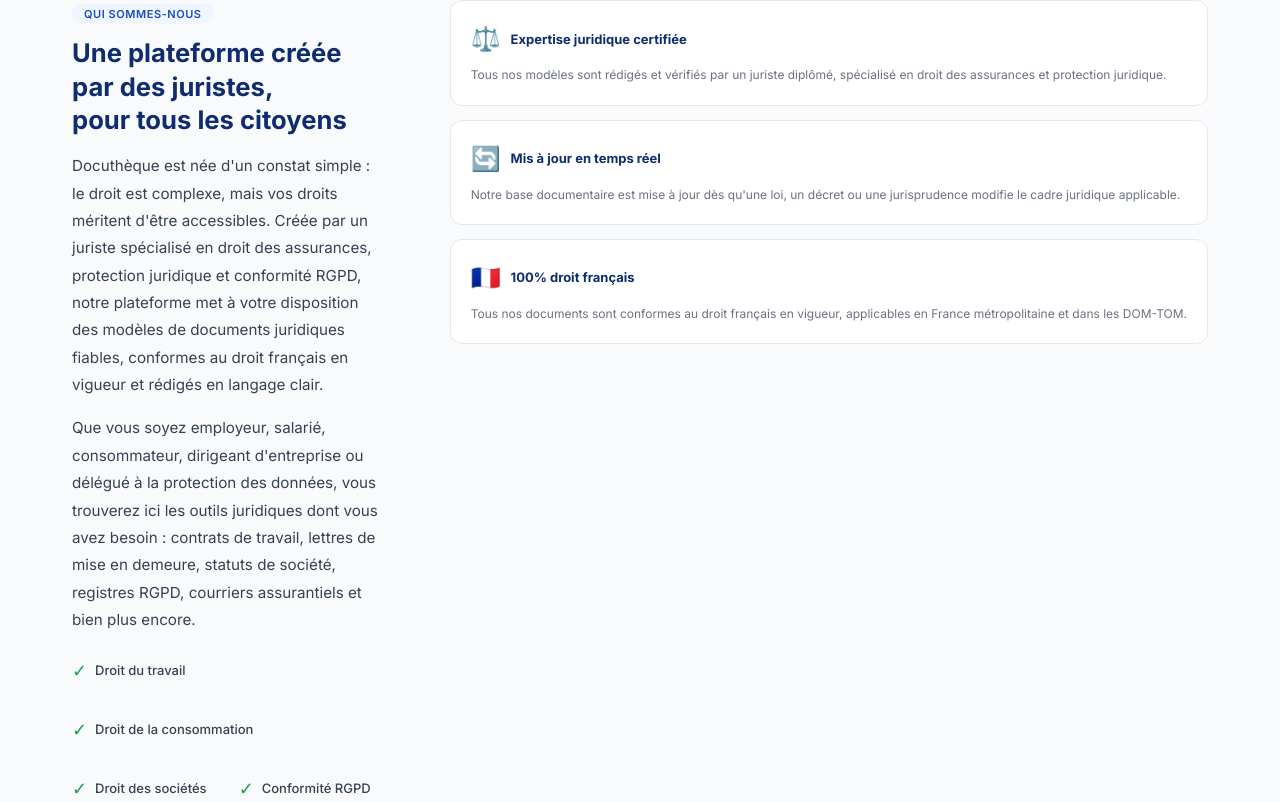
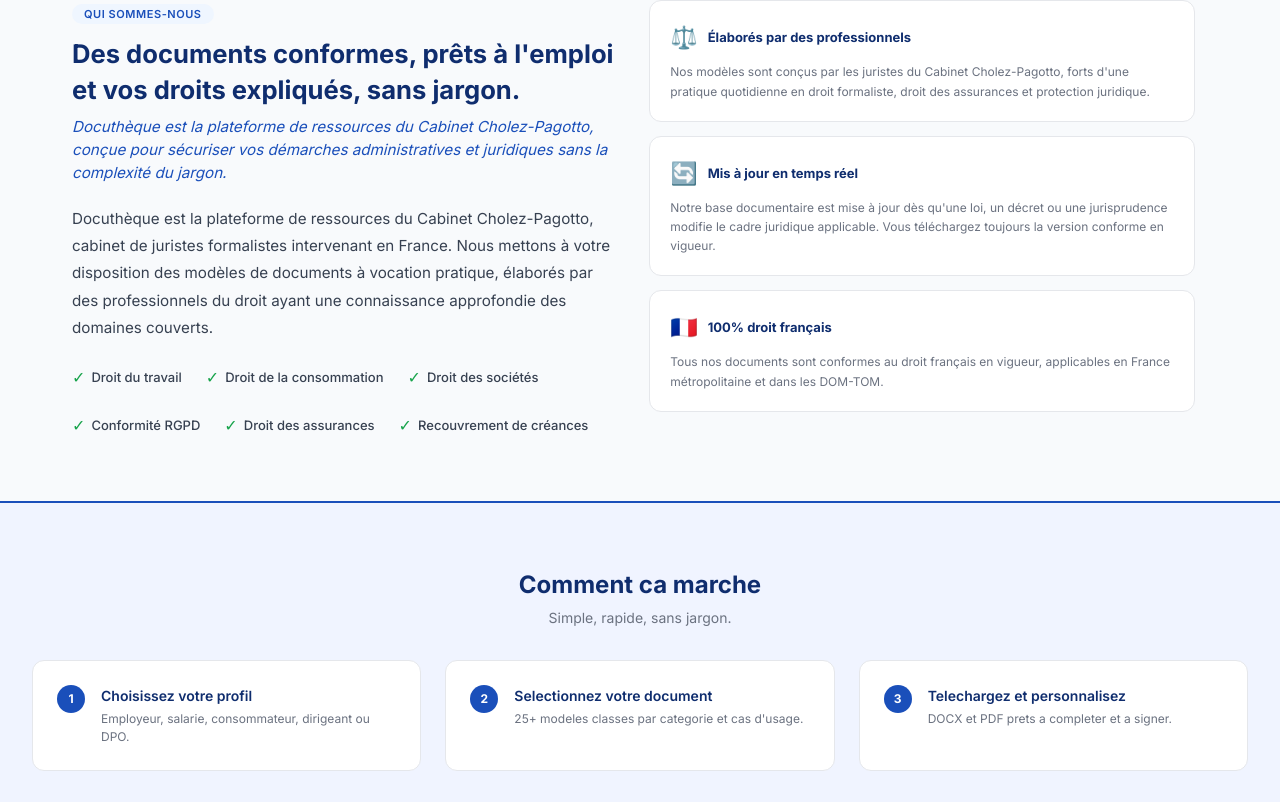
Before and after one commit to SYPA-ASSO/docutheque, a React (Vite) app: page / in a window 1280 px wide. Shown: the part 1058-1860 px from the top of the page. Built offline with nearby package versions, Linux system fonts and the light colour scheme.

Commit message:
Section About mise a jour

```diff
--- a/src/components/About.tsx
+++ b/src/components/About.tsx
@@ -1,71 +1,53 @@
 export default function About() {
   return (
     <section style={{background: '#f8fafc', borderTop: '1px solid #e5e7eb', padding: '4rem 0'}}>
-      <div style={{maxWidth: '1200px', margin: '0 auto', padding: '0 2rem', display: 'flex', gap: '4rem', alignItems: 'flex-start'}}>
+      <div style={{maxWidth: '1200px', margin: '0 auto', padding: '0 2rem', display: 'flex', gap: '2rem', alignItems: 'flex-start'}}>
 
-        <div style={{flex: 1}}>
+        <div style={{flex: '0 0 48%'}}>
           <span style={{background: '#eff6ff', color: '#1a4fba', fontSize: '11px', fontWeight: '600', padding: '3px 12px', borderRadius: '20px', letterSpacing: '0.05em'}}>
             QUI SOMMES-NOUS
           </span>
-          <h2 style={{fontSize: '1.6rem', fontWeight: '700', color: '#0f2d6e', margin: '12px 0 16px 0', lineHeight: '1.3'}}>
-            Une plateforme créée par des juristes,<br />pour tous les citoyens
+          <h2 style={{fontSize: '1.6rem', fontWeight: '700', color: '#0f2d6e', margin: '12px 0 8px 0', lineHeight: '1.4'}}>
+            Des documents conformes, prêts à l'emploi et vos droits expliqués, sans jargon.
           </h2>
-          <p style={{color: '#374151', fontSize: '0.95rem', lineHeight: '1.8', marginBottom: '16px'}}>
-            Docuthèque est née d'un constat simple : le droit est complexe, mais vos droits méritent d'être accessibles. Créée par un juriste spécialisé en droit des assurances, protection juridique et conformité RGPD, notre plateforme met à votre disposition des modèles de documents juridiques fiables, conformes au droit français en vigueur et rédigés en langage clair.
+          <p style={{color: '#1a4fba', fontSize: '0.95rem', fontStyle: 'italic', marginBottom: '20px'}}>
+            Docuthèque est la plateforme de ressources du Cabinet Cholez-Pagotto, conçue pour sécuriser vos démarches administratives et juridiques sans la complexité du jargon.
           </p>
           <p style={{color: '#374151', fontSize: '0.95rem', lineHeight: '1.8', marginBottom: '24px'}}>
-            Que vous soyez employeur, salarié, consommateur, dirigeant d'entreprise ou délégué à la protection des données, vous trouverez ici les outils juridiques dont vous avez besoin : contrats de travail, lettres de mise en demeure, statuts de société, registres RGPD, courriers assurantiels et bien plus encore.
+            Docuthèque est la plateforme de ressources du Cabinet Cholez-Pagotto, cabinet de juristes formalistes intervenant en France. Nous mettons à votre disposition des modèles de documents à vocation pratique, élaborés par des professionnels du droit ayant une connaissance approfondie des domaines couverts.
           </p>
-          <div style={{display: 'flex', gap: '2rem', flexWrap: 'wrap'}}>
-            <div style={{display: 'flex', alignItems: 'center', gap: '8px'}}>
-              <span style={{color: '#16a34a', fontSize: '18px'}}>✓</span>
-              <span style={{color: '#374151', fontSize: '13px', fontWeight: '500'}}>Droit du travail</span>
-            </div>
-            <div style={{display: 'flex', alignItems: 'center', gap: '8px'}}>
-              <span style={{color: '#16a34a', fontSize: '18px'}}>✓</span>
-              <span style={{color: '#374151', fontSize: '13px', fontWeight: '500'}}>Droit de la consommation</span>
-            </div>
-            <div style={{display: 'flex', alignItems: 'center', gap: '8px'}}>
-              <span style={{color: '#16a34a', fontSize: '18px'}}>✓</span>
-              <span style={{color: '#374151', fontSize: '13px', fontWeight: '500'}}>Droit des sociétés</span>
-            </div>
-            <div style={{display: 'flex', alignItems: 'center', gap: '8px'}}>
-              <span style={{color: '#16a34a', fontSize: '18px'}}>✓</span>
-              <span style={{color: '#374151', fontSize: '13px', fontWeight: '500'}}>Conformité RGPD</span>
-            </div>
-            <div style={{display: 'flex', alignItems: 'center', gap: '8px'}}>
-              <span style={{color: '#16a34a', fontSize: '18px'}}>✓</span>
-              <span style={{color: '#374151', fontSize: '13px', fontWeight: '500'}}>Droit des assurances</span>
-            </div>
-            <div style={{display: 'flex', alignItems: 'center', gap: '8px'}}>
-              <span style={{color: '#16a34a', fontSize: '18px'}}>✓</span>
-              <span style={{color: '#374151', fontSize: '13px', fontWeight: '500'}}>Recouvrement de créances</span>
-            </div>
+          <div style={{display: 'flex', gap: '1.5rem', flexWrap: 'wrap'}}>
+            {['Droit du travail', 'Droit de la consommation', 'Droit des sociétés', 'Conformité RGPD', 'Droit des assurances', 'Recouvrement de créances'].map((domaine) => (
+              <div key={domaine} style={{display: 'flex', alignItems: 'center', gap: '6px'}}>
+                <span style={{color: '#16a34a', fontSize: '16px'}}>✓</span>
+                <span style={{color: '#374151', fontSize: '13px', fontWeight: '500'}}>{domaine}</span>
+              </div>
+            ))}
           </div>
         </div>
 
-        <div style={{minWidth: '280px', display: 'flex', flexDirection: 'column', gap: '14px'}}>
+        <div style={{flex: '0 0 48%', display: 'flex', flexDirection: 'column', gap: '14px'}}>
           <div style={{background: 'white', border: '1px solid #e5e7eb', borderRadius: '12px', padding: '1.25rem'}}>
             <div style={{display: 'flex', alignItems: 'center', gap: '10px', marginBottom: '8px'}}>
-              <span style={{fontSize: '24px'}}>⚖️</span>
-              <strong style={{color: '#0f2d6e', fontSize: '13px'}}>Expertise juridique certifiée</strong>
+              <span style={{fontSize: '22px'}}>⚖️</span>
+              <strong style={{color: '#0f2d6e', fontSize: '13px'}}>Élaborés par des professionnels</strong>
             </div>
             <p style={{color: '#6b7280', fontSize: '12px', lineHeight: '1.6'}}>
-              Tous nos modèles sont rédigés et vérifiés par un juriste diplômé, spécialisé en droit des assurances et protection juridique.
+              Nos modèles sont conçus par les juristes du Cabinet Cholez-Pagotto, forts d'une pratique quotidienne en droit formaliste, droit des assurances et protection juridique.
             </p>
           </div>
           <div style={{background: 'white', border: '1px solid #e5e7eb', borderRadius: '12px', padding: '1.25rem'}}>
             <div style={{display: 'flex', alignItems: 'center', gap: '10px', marginBottom: '8px'}}>
-              <span style={{fontSize: '24px'}}>🔄</span>
+              <span style={{fontSize: '22px'}}>🔄</span>
               <strong style={{color: '#0f2d6e', fontSize: '13px'}}>Mis à jour en temps réel</strong>
             </div>
             <p style={{color: '#6b7280', fontSize: '12px', lineHeight: '1.6'}}>
-              Notre base documentaire est mise à jour dès qu'une loi, un décret ou une jurisprudence modifie le cadre juridique applicable.
+              Notre base documentaire est mise à jour dès qu'une loi, un décret ou une jurisprudence modifie le cadre juridique applicable. Vous téléchargez toujours la version conforme en vigueur.
             </p>
           </div>
           <div style={{background: 'white', border: '1px solid #e5e7eb', borderRadius: '12px', padding: '1.25rem'}}>
             <div style={{display: 'flex', alignItems: 'center', gap: '10px', marginBottom: '8px'}}>
-              <span style={{fontSize: '24px'}}>🇫🇷</span>
+              <span style={{fontSize: '22px'}}>🇫🇷</span>
               <strong style={{color: '#0f2d6e', fontSize: '13px'}}>100% droit français</strong>
             </div>
             <p style={{color: '#6b7280', fontSize: '12px', lineHeight: '1.6'}}>
```
